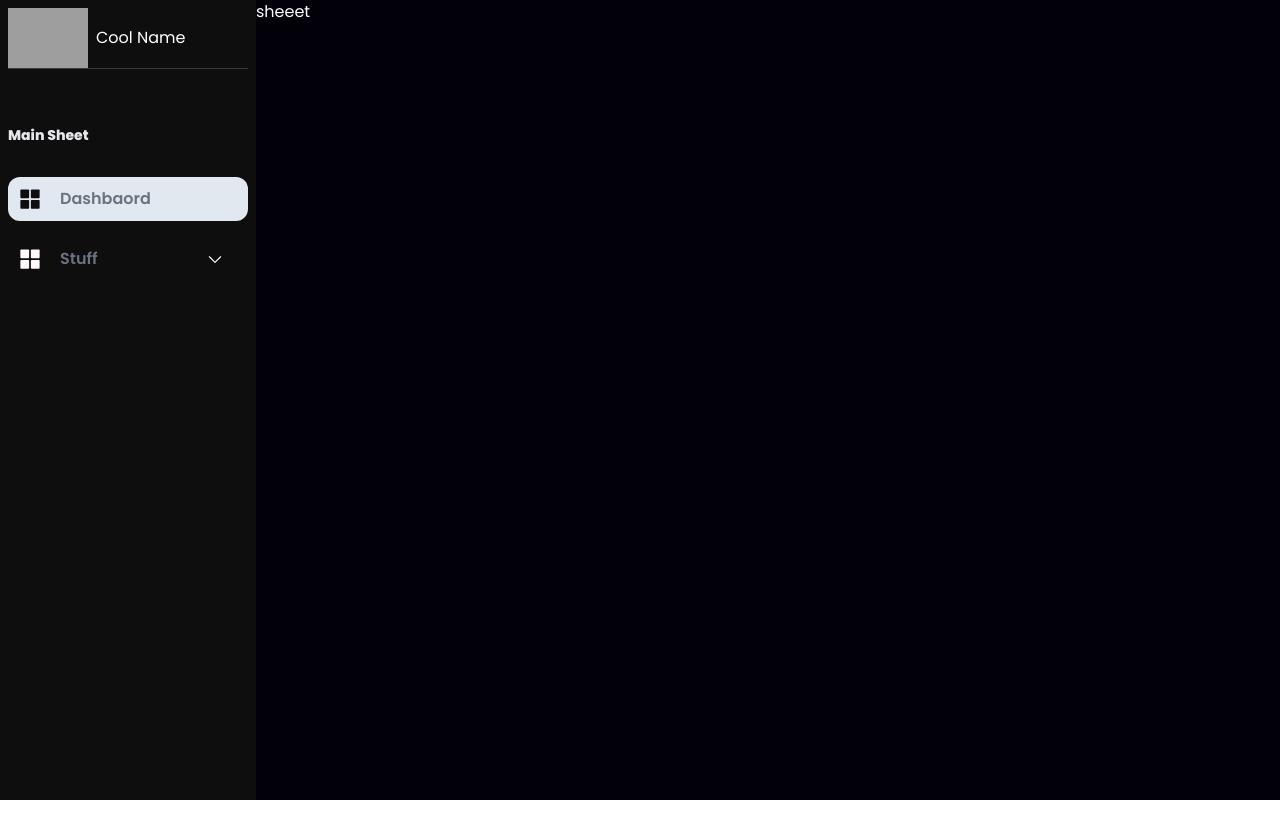
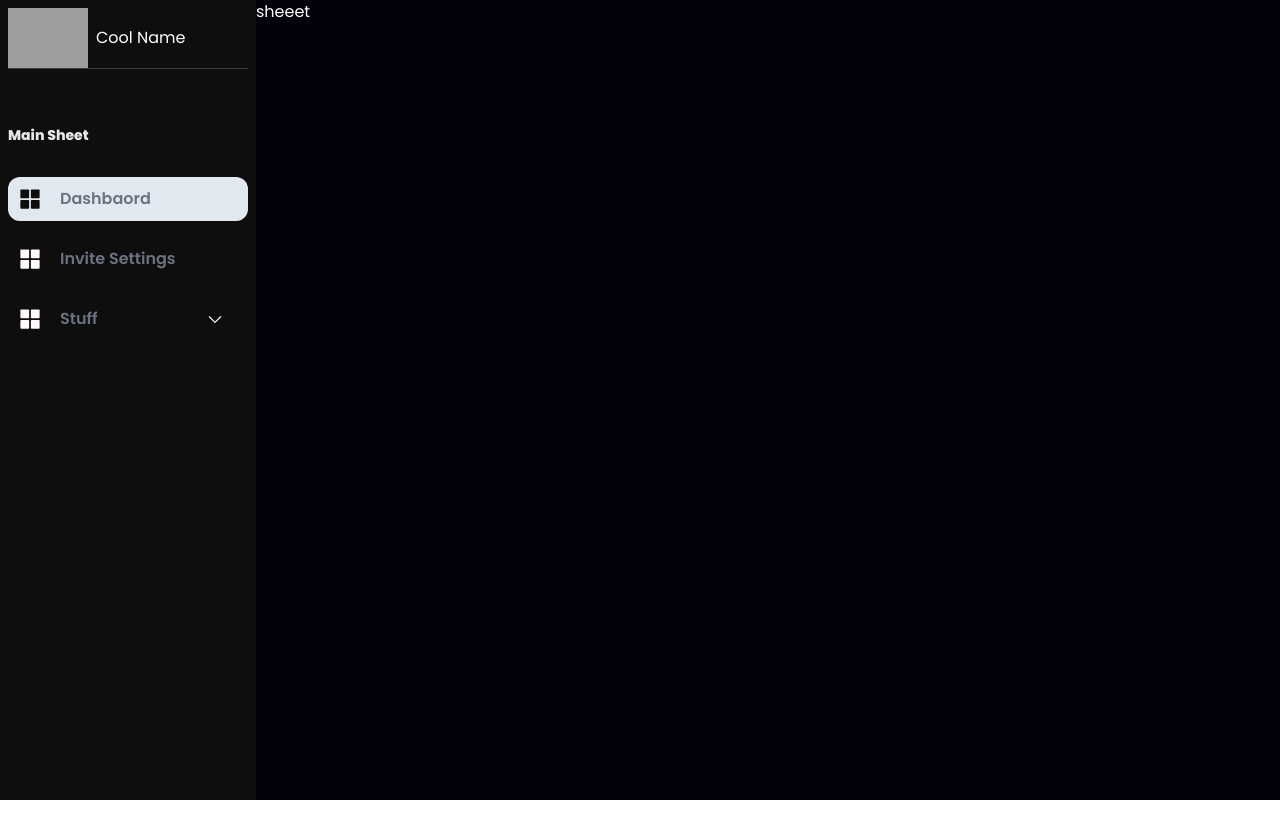
Before and after one commit to Syncxv/invite-tracker, a Next.js app in the folder ui/: page /dashboard/servers/1 in a window 1280 px wide. Shown: the top 838 px of the page. Built offline with nearby package versions, Linux system fonts and the light colour scheme; grey boxes are pictures that could not be loaded.

Commit message:
THATS COOL
but one issue

path prop dosnt work when going back to /

```diff
--- a/ui/src/components/Layout.tsx
+++ b/ui/src/components/Layout.tsx
@@ -1,13 +1,26 @@
 import { FunctionalComponent } from '../types/react'
 import { NavBar } from './NavBar'
+import SideNavBar from './NavBar/SideNavBar'
 
-interface Props {}
+interface Props {
+    nav?: boolean
+    side?: boolean
+}
 
-const Layout: FunctionalComponent<{ nav?: boolean }> = ({ children, nav = true }) => {
+const Layout: FunctionalComponent<Props> = ({ children, nav = true, side = false }) => {
     return (
         <div className="bg-primary-900 text-white h-screen min-h-screen ">
-            {nav && <NavBar />}
-            {children}
+            <>
+                {nav && <NavBar />}
+                {side ? (
+                    <div className="flex">
+                        <SideNavBar />
+                        {children}
+                    </div>
+                ) : (
+                    children
+                )}
+            </>
         </div>
     )
 }
--- /dev/null
+++ b/ui/src/components/NavBar/SideNavBar.tsx
@@ -0,0 +1,32 @@
+import { SquaresFour } from 'phosphor-react'
+import Divider from '../atoms/Divider'
+import { SideButton } from '../atoms/SideButton'
+
+interface Props {}
+
+const SideNavBar: React.FC<Props> = () => {
+    return (
+        <aside>
+            <div className="sidebar p-2 h-screen w-[16rem] bg-primary-700">
+                <div className="header-logo flex gap-2 items-center justify-start">
+                    <img
+                        className="w-20"
+                        src="https://media.discordapp.net/attachments/748017439496732702/988160045088931890/inv_tracker_logo_white.png"
+                        alt=""
+                    />
+                    <h1>Cool Name</h1>
+                </div>
+                <Divider />
+                <div className="side-section flex flex-col h-full gap-4 pt-14">
+                    <h4 className="text-gray-200 text-sm font-bold mb-4">Main Sheet</h4>
+                    <SideButton Icon={SquaresFour} title="Dashbaord" dropdown={false} path="/" />
+                    <SideButton Icon={SquaresFour} title="Invite Settings" dropdown={false} path="/invite-settings" />
+                    <SideButton Icon={SquaresFour} title="Stuff" dropdown={true}>
+                        <SideButton Icon={SquaresFour} title="Bru" dropdown={false} path="/wegeg"></SideButton>
+                    </SideButton>
+                </div>
+            </div>
+        </aside>
+    )
+}
+export default SideNavBar
--- /dev/null
+++ b/ui/src/hooks/useAuthenticated.ts
@@ -0,0 +1,13 @@
+import { useSession } from 'next-auth/react'
+import { useRouter } from 'next/router'
+import { useEffect } from 'react'
+
+export const useAuthenticated = () => {
+    const { status } = useSession()
+    const router = useRouter()
+    useEffect(() => {
+        if (status !== 'authenticated') {
+            router.push('/')
+        }
+    }, [])
+}
--- /dev/null
+++ b/ui/src/hooks/useGetServers.ts
@@ -0,0 +1,18 @@
+import { useSession } from 'next-auth/react'
+import { useRouter } from 'next/router'
+import { useState, useEffect } from 'react'
+import botApi from '../botApi'
+import { Guild } from '../types/discord'
+
+export const useGetServers = () => {
+    const { status } = useSession()
+    const router = useRouter()
+    const [servers, setServers] = useState<Guild[]>([])
+    useEffect(() => {
+        if (status !== 'authenticated') {
+            router.push('/')
+        }
+        botApi.getGuilds().then(res => setServers(res))
+    }, [])
+    return servers
+}
--- a/ui/src/pages/dashboard/index.tsx
+++ b/ui/src/pages/dashboard/index.tsx
@@ -1,10 +1,6 @@
-import { signOut, useSession } from 'next-auth/react'
 import Layout from '../../components/Layout'
-import botApi from '../../botApi'
-import { useEffect, useState } from 'react'
-import { useRouter } from 'next/router'
-import { Guild } from '../../types/discord'
 import { ServerCard } from '../../components/molecules/ServerCard'
+import { useGetServers } from '../../hooks/useGetServers'
 
 interface Props {}
 
@@ -22,16 +18,3 @@ const Dashboard: React.FC<Props> = () => {
     )
 }
 export default Dashboard
-
-const useGetServers = () => {
-    const { status } = useSession()
-    const router = useRouter()
-    const [servers, setServers] = useState<Guild[]>([])
-    useEffect(() => {
-        if (status !== 'authenticated') {
-            router.push('/')
-        }
-        botApi.getGuilds().then(res => setServers(res))
-    }, [])
-    return servers
-}
--- a/ui/src/pages/dashboard/servers/[id].tsx
+++ /dev/null
@@ -1,39 +0,0 @@
-import { SquaresFour } from 'phosphor-react'
-import Divider from '../../../components/atoms/Divider'
-import { SideButton } from '../../../components/atoms/SideButton'
-import Layout from '../../../components/Layout'
-import { FunctionalComponent } from '../../../types/react'
-
-const ManageServer: FunctionalComponent = ({}) => {
-    return (
-        <Layout nav={false}>
-            <div className="flex">
-                <aside>
-                    <div className="sidebar p-2 h-screen w-[16rem] bg-primary-700">
-                        <div className="header-logo flex gap-2 items-center justify-start">
-                            <img
-                                className="w-20"
-                                src="https://media.discordapp.net/attachments/748017439496732702/988160045088931890/inv_tracker_logo_white.png"
-                                alt=""
-                            />
-                            <h1>Cool Name</h1>
-                        </div>
-                        <Divider />
-                        <div className="side-section flex flex-col h-full gap-4 pt-14">
-                            <h4 className="text-gray-200 text-sm font-bold mb-4">Main Sheet</h4>
-                            <SideButton Icon={SquaresFour} title="Dashbaord" dropdown={false} path="/" />
-                            <SideButton Icon={SquaresFour} title="Stuff" dropdown={true}>
-                                <SideButton Icon={SquaresFour} title="Bru" dropdown={false} path="/wegeg"></SideButton>
-                            </SideButton>
-                        </div>
-                    </div>
-                </aside>
-                <main className="flex-1 h-screen bg-primary-900">
-                    <span>sheeet</span>
-                </main>
-            </div>
-        </Layout>
-    )
-}
-
-export default ManageServer
--- /dev/null
+++ b/ui/src/pages/dashboard/servers/[id]/index.tsx
@@ -0,0 +1,14 @@
+import Layout from '../../../../components/Layout'
+import { FunctionalComponent } from '../../../../types/react'
+
+const ManageServer: FunctionalComponent = ({}) => {
+    return (
+        <Layout nav={false} side={true}>
+            <main className="flex-1 h-screen bg-primary-900">
+                <span>sheeet</span>
+            </main>
+        </Layout>
+    )
+}
+
+export default ManageServer
--- /dev/null
+++ b/ui/src/pages/dashboard/servers/[id]/invite-settings.tsx
@@ -0,0 +1,15 @@
+import { FunctionComponent } from 'react'
+import Layout from '../../../../components/Layout'
+import { useAuthenticated } from '../../../../hooks/useAuthenticated'
+
+interface Props {}
+
+const InviteSettings: FunctionComponent<Props> = () => {
+    useAuthenticated()
+    return (
+        <Layout nav={false} side={true}>
+            <span>hhehe</span>
+        </Layout>
+    )
+}
+export default InviteSettings
```
